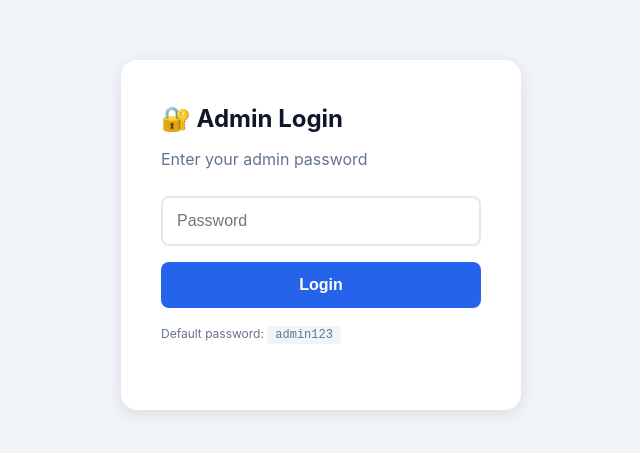
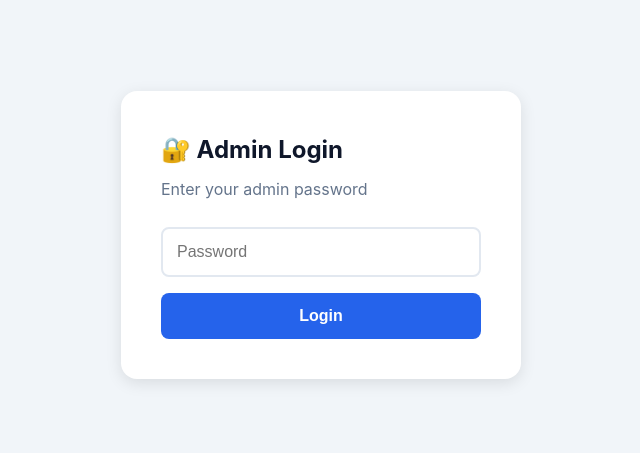
Before and after one commit to clindstrom83/PostPilot, a website: page admin.html in a window 1280 px wide. Shown: the part 165-618 px from the top of the page, without its empty margins (319-959 px from the left). Drawn offline with Linux system fonts and the light colour scheme.

Commit message:
Change admin password to Carson79 and remove default password hint

```diff
--- a/admin.html
+++ b/admin.html
@@ -309,9 +309,6 @@
                 >
                 <button type="submit" class="btn">Login</button>
             </form>
-            <p style="margin-top: 16px; font-size: 12px; color: var(--gray);">
-                Default password: <code style="background: var(--light-gray); padding: 2px 8px; border-radius: 4px;">admin123</code>
-            </p>
         </div>
     </div>
 
@@ -361,7 +358,7 @@
     </div>
 
     <script>
-        const ADMIN_PASSWORD = 'admin123'; // Change this in production
+        const ADMIN_PASSWORD = 'Carson79';
         let orders = [];
 
         // Login handling
```
